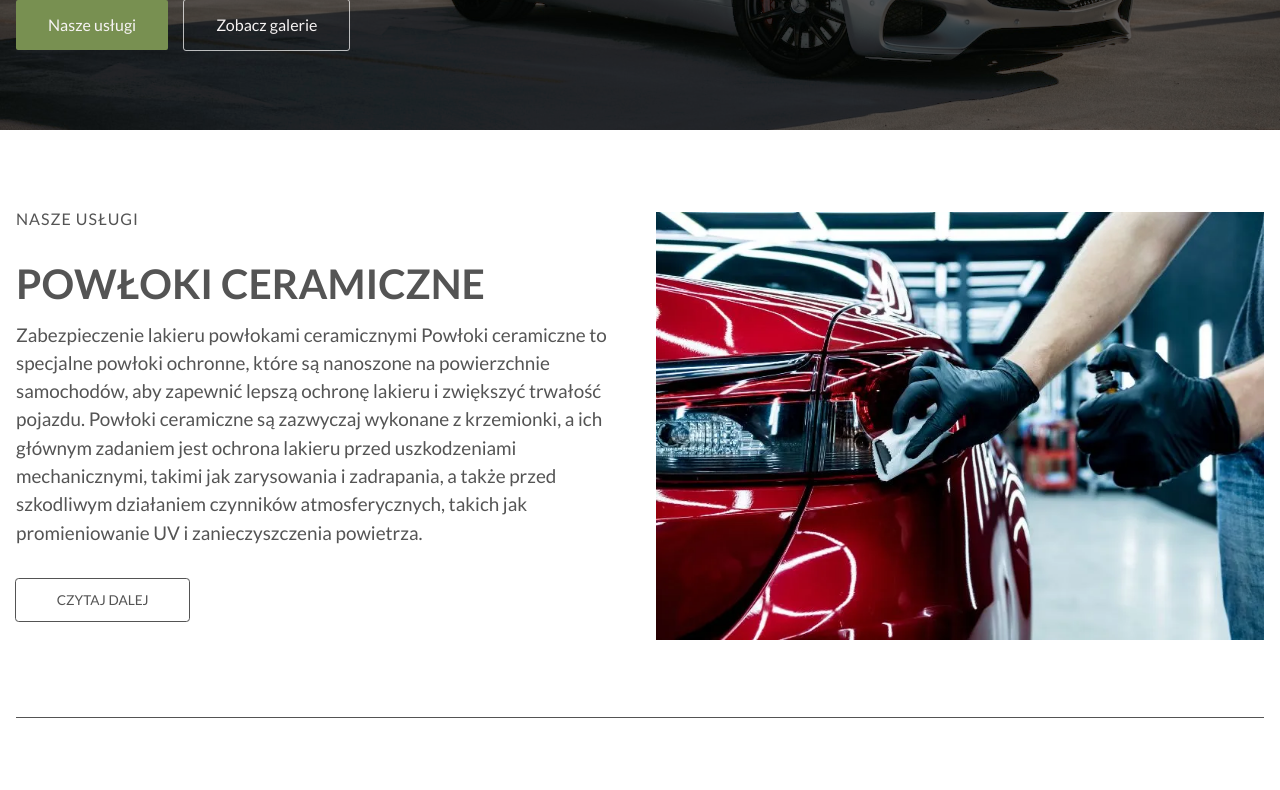
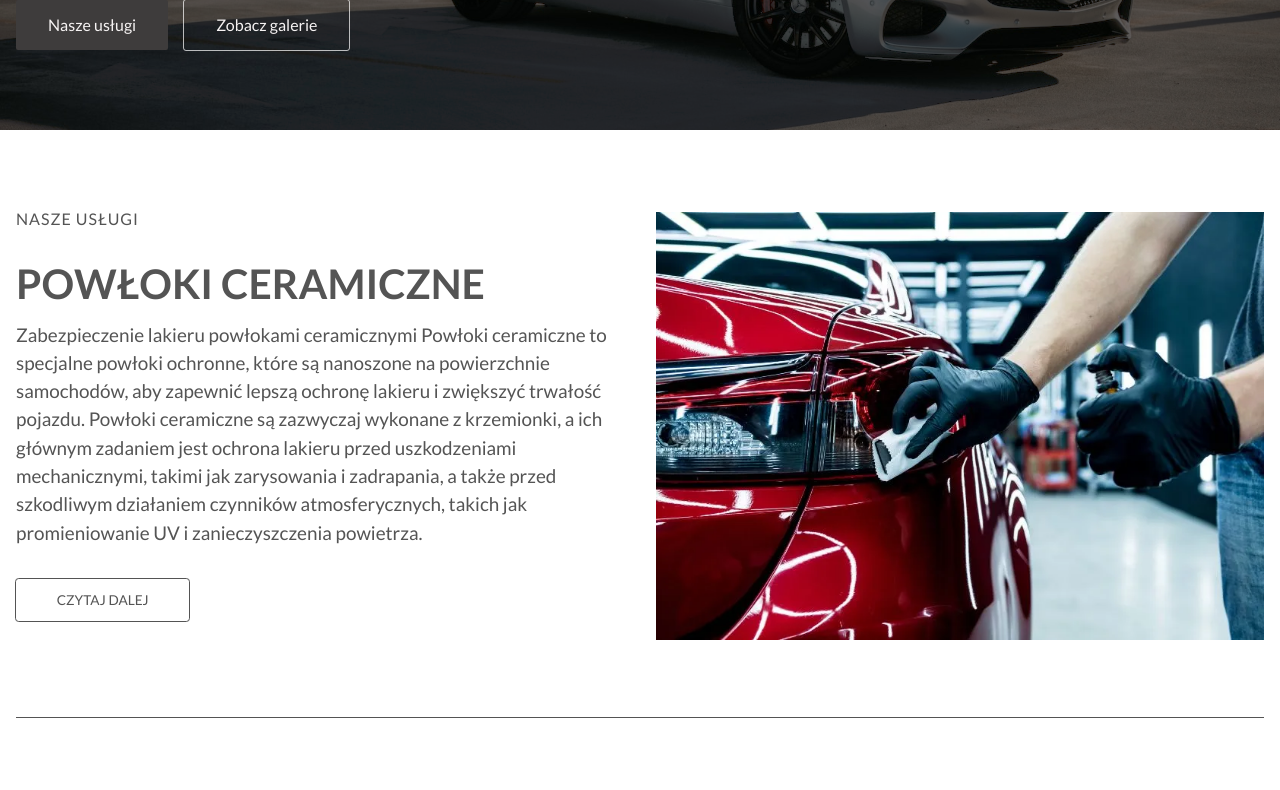
Before and after one commit to OlafZiorko/wrapzoNew, a plain HTML site: page index.html in a window 1280 px wide. Shown: the part 510-1300 px from the top of the page. Drawn offline with Linux system fonts and the light colour scheme.

Commit message:
Add files via upload

```diff
--- a/style/main.css
+++ b/style/main.css
@@ -3,6 +3,7 @@
   --clr-white-100: hsl(0, 16%, 96%);
   --clr-text: hsl(0, 0%, 33%);
   --clr-green: hsl(83, 28%, 44%);
+  --clr-green: hsl(0, 2%, 24%);
 
   /*===== body weights =====*/
 
```
